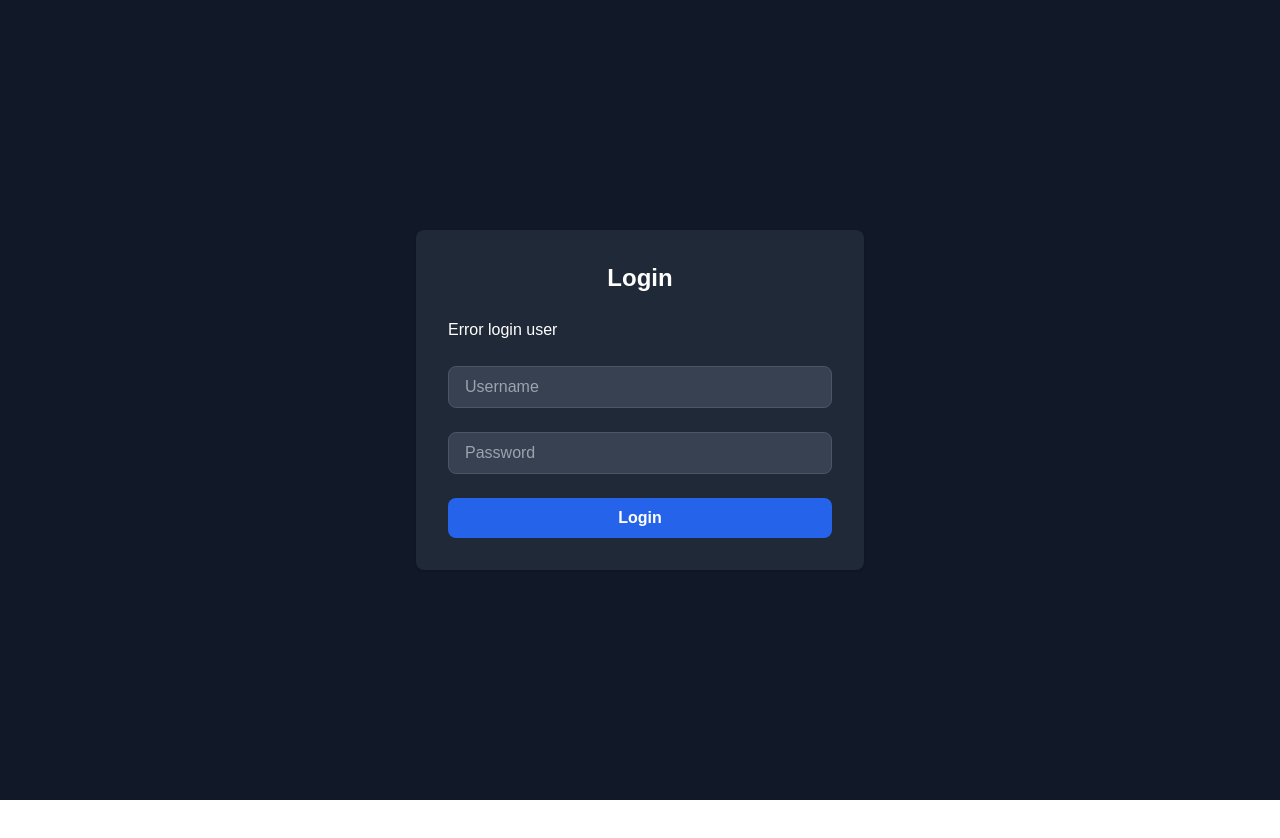
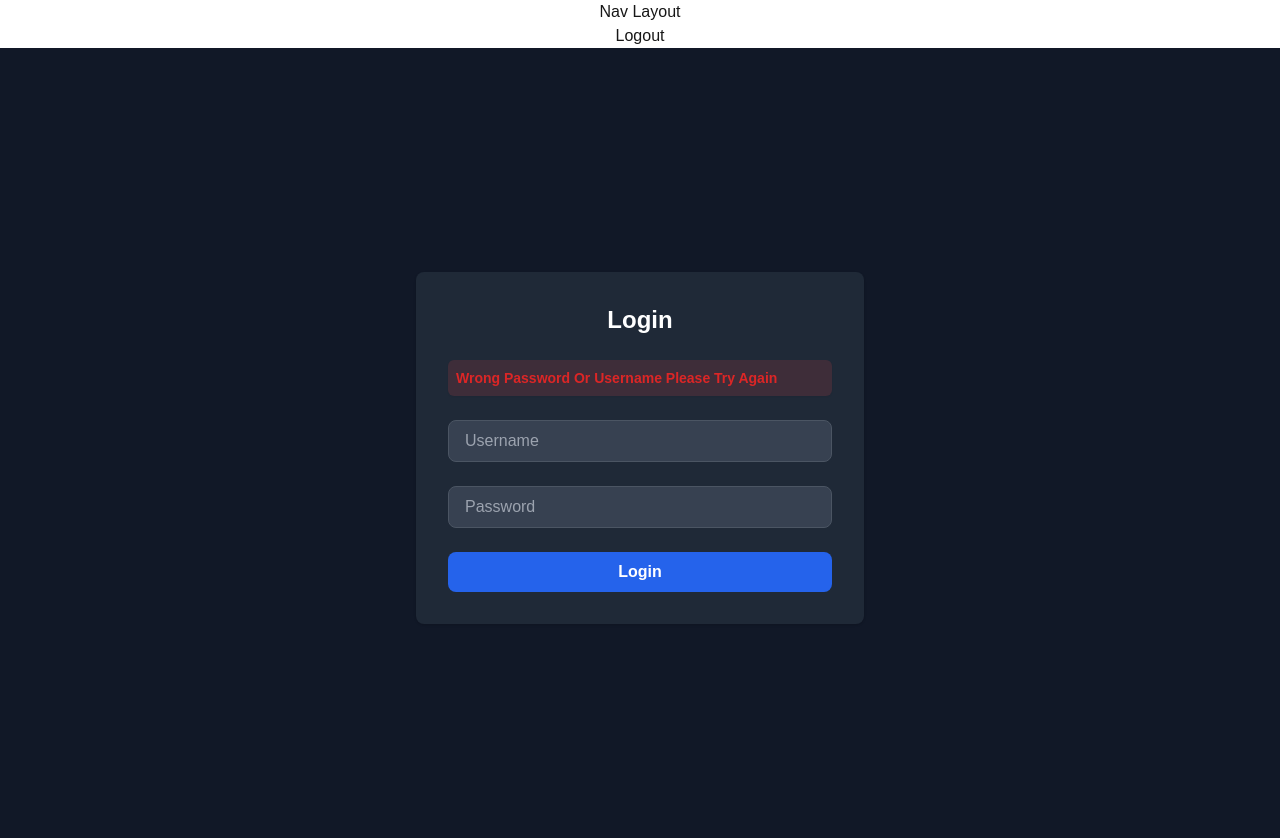
Before and after one commit to tahasama/next14docs, a Next.js app: page /login in a window 1280 px wide. Both pictures are taken after typing "Sample", "Sample123" into the empty fields and a click on the button "Login". Shown: the top 838 px of the page. Before the commit the page ends 800 px from the top, so only its background shows below. Built offline with nearby package versions, Linux system fonts and the light colour scheme; no server answers.

Commit message:
logout with delete cookie

```diff
--- /dev/null
+++ b/app/(logout)/Logout.tsx
@@ -0,0 +1,19 @@
+"use client";
+
+import { redirect } from "next/navigation";
+import { useActionState } from "react";
+import { logout } from "./action";
+
+const Logout = () => {
+  const initialState = {
+    message: "",
+  };
+  const [state, formAction] = useActionState(logout, initialState);
+  return (
+    <form action={formAction}>
+      <button type="submit">Logout</button>
+    </form>
+  );
+};
+
+export default Logout;
--- /dev/null
+++ b/app/(logout)/action.ts
@@ -0,0 +1,20 @@
+"use server";
+
+import { cookies } from "next/headers";
+import { redirect } from "next/navigation";
+
+export const logout = async () => {
+    const response = await fetch("http://localhost:3000/api/login", {
+      method: "GET",
+      credentials: "include",
+    });
+    if (response.ok) {
+      const ccc = (await cookies()).delete("authToken");
+
+      redirect("/login");
+    } else {
+      const { error } = await response.json();
+      console.error("Error logout user");
+      return { message: error };
+    }
+  };
--- a/app/api/login/route.ts
+++ b/app/api/login/route.ts
@@ -10,5 +10,10 @@ export async function POST(request: Request) {
     return NextResponse.json({ message: 'Logged in' });
   }
 
-  return NextResponse.json({ error: 'Invalid credentials' }, { status: 401 });
+  return NextResponse.json({ error: 'wrong password or username please try again' }, { status: 401 });
 }
+
+export async function GET() {
+  const response = NextResponse.json({ message: 'Logged out' });
+  return response;
+}
--- a/app/blog/layout.tsx
+++ b/app/blog/layout.tsx
@@ -3,12 +3,5 @@ export default function blogLayout({
 }: {
   children: React.ReactNode;
 }) {
-  return (
-    <section>
-      <nav className="text-center">
-        <a href="">Nav Layout</a>
-      </nav>
-      {children}
-    </section>
-  );
+  return <section>{children}</section>;
 }
--- a/app/layout.tsx
+++ b/app/layout.tsx
@@ -1,6 +1,7 @@
 import type { Metadata } from "next";
 import localFont from "next/font/local";
 import "./globals.css";
+import Logout from "./(logout)/Logout";
 
 const geistSans = localFont({
   src: "./fonts/GeistVF.woff",
@@ -28,6 +29,10 @@ export default function RootLayout({
       <body
         className={`${geistSans.variable} ${geistMono.variable} antialiased`}
       >
+        <nav className="text-center">
+          <a href="">Nav Layout</a>
+          <Logout />
+        </nav>
         {children}
       </body>
     </html>
--- a/app/login/actions.ts
+++ b/app/login/actions.ts
@@ -21,9 +21,9 @@ export const handleLogin = async (prevState: any,formData: FormData) => {
     // revalidatePath("/blog");
 
     if (!response.ok) {
-      // const errorData = await response.json();
+      const {error} = await response.json();
       console.error("Error login user");
-      return {message:"Error login user"};
+      return {message:error};
     } else {
       const ccc = (await cookies()).set("authToken", "Success");
       redirect("/blog");
--- a/app/login/page.tsx
+++ b/app/login/page.tsx
@@ -1,14 +1,13 @@
 "use client";
-import { cookies } from "next/headers";
-import { redirect } from "next/navigation";
-import { useFormState } from "react-dom";
+
 import { handleLogin } from "./actions";
+import { useActionState } from "react";
 
 export default function LoginPage() {
   const initialState = {
     message: "",
   };
-  const [state, formAction] = useFormState(handleLogin, initialState);
+  const [state, formAction] = useActionState(handleLogin, initialState);
 
   return (
     <div className="min-h-screen flex items-center justify-center bg-gray-900 text-white">
@@ -17,7 +16,12 @@ export default function LoginPage() {
         className="space-y-6 w-full max-w-md p-8 bg-gray-800 rounded-lg shadow"
       >
         <h2 className="text-2xl font-bold text-center">Login</h2>
-        <h1>{state.message}</h1>
+        {state.message && (
+          <p className="text-red-600 font-semibold text-sm bg-red-500/15 p-2 rounded-md shadow-sm capitalize">
+            {state.message}
+          </p>
+        )}
+
         <input
           type="text"
           name="username"
--- a/middleware.ts
+++ b/middleware.ts
@@ -1,11 +1,10 @@
 // middleware.ts
-import { NextResponse } from 'next/server';
-import type { NextRequest } from 'next/server';
+import { NextResponse,NextRequest } from 'next/server';
 
 export function middleware(req: NextRequest) {
   const authToken = req.cookies.get('authToken');
 
-  // If the user is trying to access a protected route without an auth token
+  // Redirect to login if accessing protected routes without authentication
   if (!authToken && req.nextUrl.pathname.startsWith('/blog')) {
     return NextResponse.redirect(new URL('/login', req.url));
   }
@@ -13,6 +12,7 @@ export function middleware(req: NextRequest) {
   return NextResponse.next();
 }
 
+
 // Define which paths the middleware should apply to
 export const config = {
   matcher: ['/blog/:path*', '/login'], // Protect routes under /protected
```
